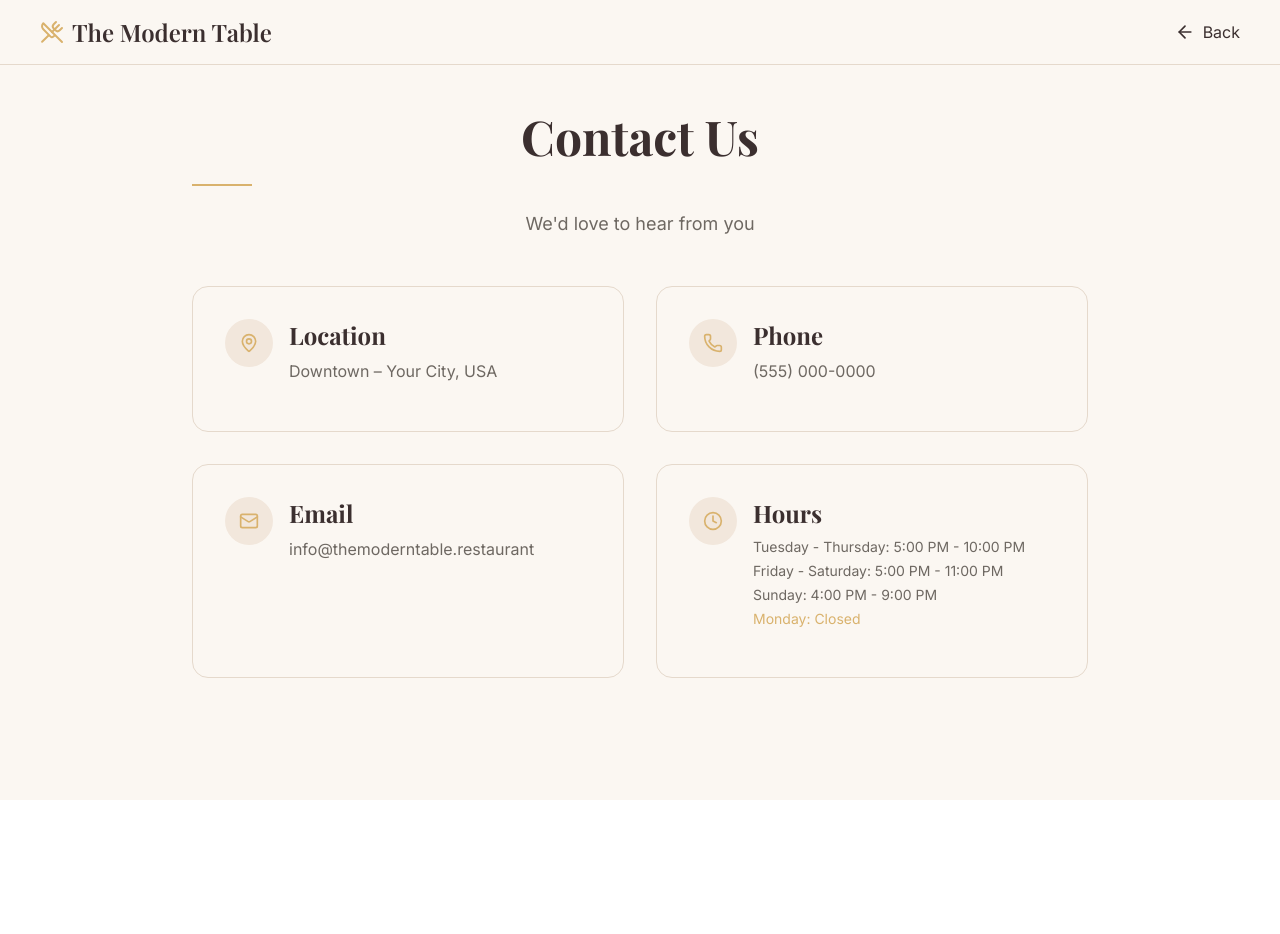
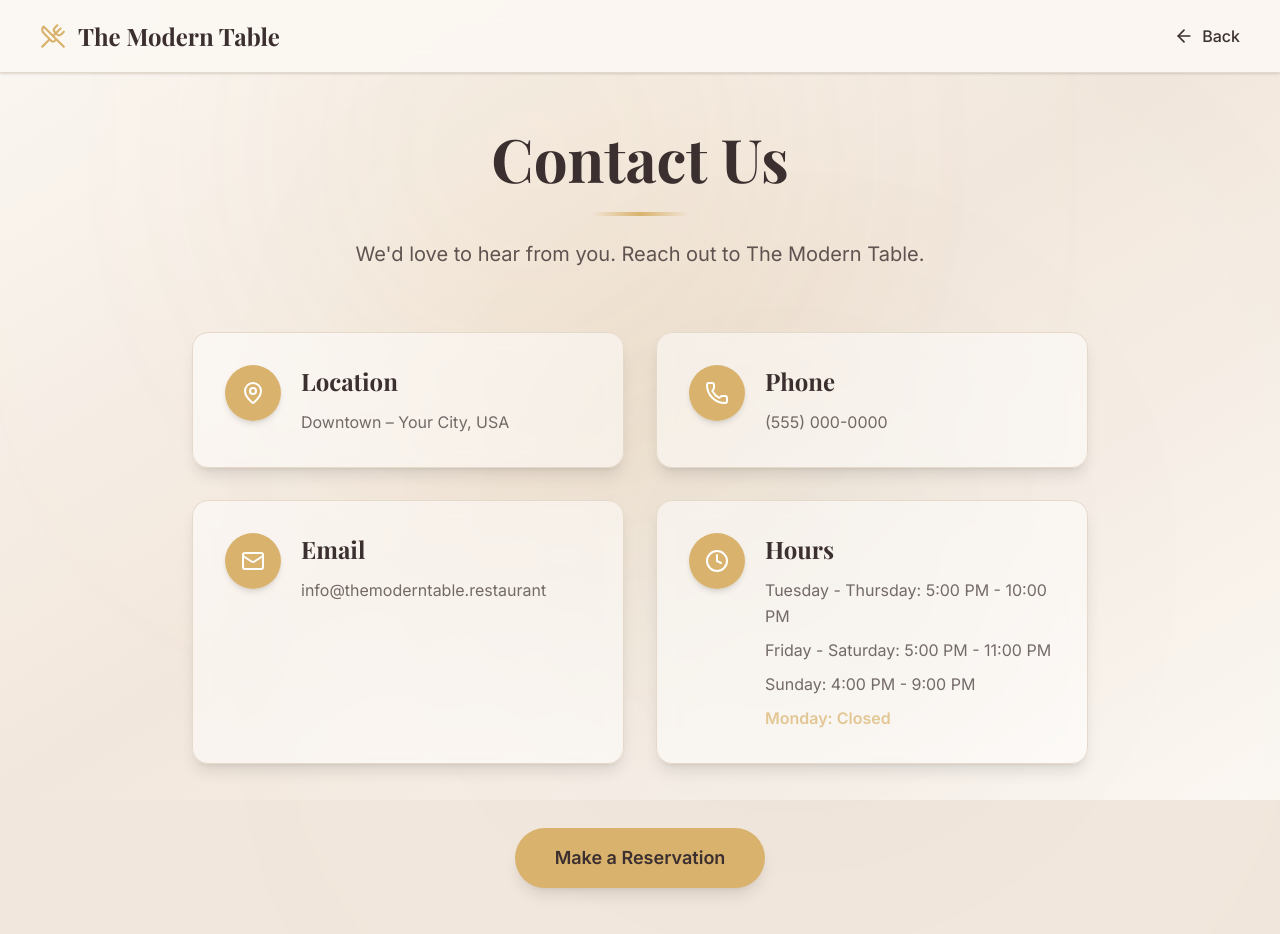
Before and after one commit to Amrragab78/the-modern-table, a Next.js app: page /page-neo/contact in a window 1280 px wide. Shown: the top 934 px of the page. Before the commit the page ends 800 px from the top, so only its background shows below. Built offline with nearby package versions, Linux system fonts and the light colour scheme.

Commit message:
Latest version with the new laouts

```diff
--- a/app/page-neo/contact/page.tsx
+++ b/app/page-neo/contact/page.tsx
@@ -11,22 +11,30 @@ const inter = Inter({ subsets: ["latin"], weight: ["300", "400", "500", "600"] }
 
 export default function ContactPage() {
   return (
-    <div className={`${inter.className} min-h-screen bg-[var(--brand-ivory)]`}>
+    <div className={`${inter.className} min-h-screen bg-[var(--brand-sand)] relative overflow-hidden`}>
+      {/* Warm Background Texture */}
+      <div className="fixed inset-0 z-0">
+        <div className="absolute inset-0 bg-gradient-to-br from-[var(--brand-ivory)] via-[var(--brand-sand)] to-[var(--brand-ivory)]"></div>
+        <div className="absolute inset-0 bg-[radial-gradient(circle_at_50%_50%,rgba(217,178,109,0.08),transparent_50%)]"></div>
+        <div className="absolute top-0 left-1/4 w-96 h-96 bg-[#D9B26D] rounded-full mix-blend-multiply filter blur-[128px] opacity-10 animate-blob"></div>
+        <div className="absolute bottom-0 right-1/4 w-96 h-96 bg-[#1F3A34] rounded-full mix-blend-multiply filter blur-[128px] opacity-5 animate-blob animation-delay-2000"></div>
+      </div>
+
       {/* Navbar */}
       <motion.header
         initial={{ y: -100 }}
         animate={{ y: 0 }}
         transition={{ duration: 0.6, ease: "easeOut" }}
-        className="fixed top-0 left-0 w-full z-50 bg-[var(--brand-ivory)]/95 backdrop-blur-sm border-b border-[var(--brand-border)]"
+        className="fixed top-0 left-0 w-full z-50 bg-[var(--brand-ivory)]/95 backdrop-blur-md border-b border-[var(--brand-border)] shadow-sm"
       >
-        <div className="max-w-7xl mx-auto px-6 md:px-10 py-4 flex justify-between items-center">
+        <div className="max-w-7xl mx-auto px-6 md:px-10 py-5 flex justify-between items-center">
           <Link href="/page-neo/hideaway-preview">
             <motion.div
-              className="flex items-center gap-2 cursor-pointer"
+              className="flex items-center gap-3 cursor-pointer"
               whileHover={{ scale: 1.02 }}
             >
-              <UtensilsCrossed className="text-[var(--brand-gold)]" size={24} />
-              <h1 className={`${playfair.className} text-xl md:text-2xl font-semibold text-[var(--brand-espresso)]`}>
+              <UtensilsCrossed className="text-[var(--brand-gold)]" size={26} />
+              <h1 className={`${playfair.className} text-xl md:text-2xl font-bold text-[var(--brand-espresso)]`}>
                 The Modern Table
               </h1>
             </motion.div>
@@ -34,7 +42,7 @@ export default function ContactPage() {
 
           <Link href="/page-neo/hideaway-preview">
             <motion.button
-              className="flex items-center gap-2 text-[var(--brand-espresso)] hover:text-[var(--brand-pine)] transition-colors"
+              className={`${inter.className} flex items-center gap-2 text-[var(--brand-espresso)] hover:text-[var(--brand-gold)] transition-colors font-medium`}
               whileHover={{ x: -5 }}
             >
               <ArrowLeft size={20} />
@@ -45,122 +53,168 @@ export default function ContactPage() {
       </motion.header>
 
       {/* Main Content */}
-      <div className="pt-28 pb-20 px-6">
-        <div className="max-w-4xl mx-auto">
+      <div className="relative z-10 pt-32 pb-24 px-6">
+        <div className="max-w-5xl mx-auto">
+          {/* Page Header */}
           <motion.div
             initial={{ opacity: 0, y: 30 }}
             animate={{ opacity: 1, y: 0 }}
-            className="text-center mb-12"
+            transition={{ duration: 0.8 }}
+            className="text-center mb-16"
           >
-            <h1 className={`${playfair.className} text-4xl md:text-5xl font-bold text-[var(--brand-espresso)] mb-6`}>
+            <h1 className={`${playfair.className} text-5xl md:text-6xl font-bold text-[var(--brand-espresso)] mb-6`}>
               Contact Us
             </h1>
-            <div className="rule mx-auto"></div>
-            <p className={`${inter.className} text-lg text-[var(--brand-muted)] mt-6`}>
-              We'd love to hear from you
+            {/* Gold accent underline */}
+            <div className="w-24 h-1 bg-gradient-to-r from-transparent via-[var(--brand-gold)] to-transparent mx-auto mb-6"></div>
+            <p className={`${inter.className} text-xl text-[var(--brand-espresso)] opacity-80 max-w-2xl mx-auto`}>
+              We'd love to hear from you. Reach out to The Modern Table.
             </p>
           </motion.div>
 
-          <div className="grid md:grid-cols-2 gap-8">
-            {/* Location */}
+          {/* Contact Cards Grid */}
+          <div className="grid md:grid-cols-2 gap-8 max-w-4xl mx-auto">
+            {/* Location Card */}
             <motion.div
-              initial={{ opacity: 0, y: 20 }}
+              initial={{ opacity: 0, y: 30 }}
               animate={{ opacity: 1, y: 0 }}
-              transition={{ delay: 0.1 }}
-              className="paper-alt rounded-2xl p-8 border border-[var(--brand-border)]"
+              transition={{ duration: 0.6, delay: 0.1 }}
+              className="group"
             >
-              <div className="flex items-start gap-4 mb-4">
-                <div className="w-12 h-12 rounded-full bg-[var(--brand-sand)] flex items-center justify-center shrink-0">
-                  <MapPin className="text-[var(--brand-gold)]" size={20} />
+              <div className="h-full rounded-2xl p-8 bg-white/50 backdrop-blur-sm border border-[var(--brand-border)] shadow-lg hover:shadow-xl hover:border-[var(--brand-gold)]/30 transition-all duration-300">
+                <div className="flex items-start gap-5">
+                  <div className="w-14 h-14 rounded-full bg-gradient-to-br from-[var(--brand-gold)] to-[#D9B26D] flex items-center justify-center shrink-0 group-hover:scale-110 transition-transform shadow-md">
+                    <MapPin className="text-white" size={24} />
                   </div>
-                <div>
-                  <h3 className={`${playfair.className} text-2xl font-bold text-[var(--brand-espresso)] mb-2`}>
+                  <div className="flex-1">
+                    <h3 className={`${playfair.className} text-2xl font-bold text-[var(--brand-espresso)] mb-3`}>
                       Location
                     </h3>
-                  <p className={`${inter.className} text-[var(--brand-muted)]`}>
+                    <p className={`${inter.className} text-[var(--brand-espresso)] opacity-70 leading-relaxed`}>
                       Downtown – Your City, USA
                     </p>
                   </div>
                 </div>
+              </div>
             </motion.div>
 
-            {/* Phone */}
+            {/* Phone Card */}
             <motion.div
-              initial={{ opacity: 0, y: 20 }}
+              initial={{ opacity: 0, y: 30 }}
               animate={{ opacity: 1, y: 0 }}
-              transition={{ delay: 0.2 }}
-              className="paper-alt rounded-2xl p-8 border border-[var(--brand-border)]"
+              transition={{ duration: 0.6, delay: 0.2 }}
+              className="group"
             >
-              <div className="flex items-start gap-4 mb-4">
-                <div className="w-12 h-12 rounded-full bg-[var(--brand-sand)] flex items-center justify-center shrink-0">
-                  <Phone className="text-[var(--brand-gold)]" size={20} />
+              <div className="h-full rounded-2xl p-8 bg-white/50 backdrop-blur-sm border border-[var(--brand-border)] shadow-lg hover:shadow-xl hover:border-[var(--brand-gold)]/30 transition-all duration-300">
+                <div className="flex items-start gap-5">
+                  <div className="w-14 h-14 rounded-full bg-gradient-to-br from-[var(--brand-gold)] to-[#D9B26D] flex items-center justify-center shrink-0 group-hover:scale-110 transition-transform shadow-md">
+                    <Phone className="text-white" size={24} />
                   </div>
-                <div>
-                  <h3 className={`${playfair.className} text-2xl font-bold text-[var(--brand-espresso)] mb-2`}>
+                  <div className="flex-1">
+                    <h3 className={`${playfair.className} text-2xl font-bold text-[var(--brand-espresso)] mb-3`}>
                       Phone
                     </h3>
                     <a
                       href="tel:+15550000000"
-                    className={`${inter.className} text-[var(--brand-muted)] hover:text-[var(--brand-gold)] transition-colors`}
+                      className={`${inter.className} text-[var(--brand-espresso)] opacity-70 hover:text-[var(--brand-gold)] hover:opacity-100 transition-all leading-relaxed inline-block`}
                     >
                       (555) 000-0000
                     </a>
                   </div>
                 </div>
+              </div>
             </motion.div>
 
-            {/* Email */}
+            {/* Email Card */}
             <motion.div
-              initial={{ opacity: 0, y: 20 }}
+              initial={{ opacity: 0, y: 30 }}
               animate={{ opacity: 1, y: 0 }}
-              transition={{ delay: 0.3 }}
-              className="paper-alt rounded-2xl p-8 border border-[var(--brand-border)]"
+              transition={{ duration: 0.6, delay: 0.3 }}
+              className="group"
             >
-              <div className="flex items-start gap-4 mb-4">
-                <div className="w-12 h-12 rounded-full bg-[var(--brand-sand)] flex items-center justify-center shrink-0">
-                  <Mail className="text-[var(--brand-gold)]" size={20} />
+              <div className="h-full rounded-2xl p-8 bg-white/50 backdrop-blur-sm border border-[var(--brand-border)] shadow-lg hover:shadow-xl hover:border-[var(--brand-gold)]/30 transition-all duration-300">
+                <div className="flex items-start gap-5">
+                  <div className="w-14 h-14 rounded-full bg-gradient-to-br from-[var(--brand-gold)] to-[#D9B26D] flex items-center justify-center shrink-0 group-hover:scale-110 transition-transform shadow-md">
+                    <Mail className="text-white" size={24} />
                   </div>
-                <div>
-                  <h3 className={`${playfair.className} text-2xl font-bold text-[var(--brand-espresso)] mb-2`}>
+                  <div className="flex-1">
+                    <h3 className={`${playfair.className} text-2xl font-bold text-[var(--brand-espresso)] mb-3`}>
                       Email
                     </h3>
                     <a
                       href="mailto:info@themoderntable.restaurant"
-                    className={`${inter.className} text-[var(--brand-muted)] hover:text-[var(--brand-gold)] transition-colors break-all`}
+                      className={`${inter.className} text-[var(--brand-espresso)] opacity-70 hover:text-[var(--brand-gold)] hover:opacity-100 transition-all leading-relaxed break-all inline-block`}
                     >
                       info@themoderntable.restaurant
                     </a>
                   </div>
                 </div>
+              </div>
             </motion.div>
 
-            {/* Hours */}
+            {/* Hours Card */}
             <motion.div
-              initial={{ opacity: 0, y: 20 }}
+              initial={{ opacity: 0, y: 30 }}
               animate={{ opacity: 1, y: 0 }}
-              transition={{ delay: 0.4 }}
-              className="paper-alt rounded-2xl p-8 border border-[var(--brand-border)]"
+              transition={{ duration: 0.6, delay: 0.4 }}
+              className="group"
             >
-              <div className="flex items-start gap-4 mb-4">
-                <div className="w-12 h-12 rounded-full bg-[var(--brand-sand)] flex items-center justify-center shrink-0">
-                  <Clock className="text-[var(--brand-gold)]" size={20} />
+              <div className="h-full rounded-2xl p-8 bg-white/50 backdrop-blur-sm border border-[var(--brand-border)] shadow-lg hover:shadow-xl hover:border-[var(--brand-gold)]/30 transition-all duration-300">
+                <div className="flex items-start gap-5">
+                  <div className="w-14 h-14 rounded-full bg-gradient-to-br from-[var(--brand-gold)] to-[#D9B26D] flex items-center justify-center shrink-0 group-hover:scale-110 transition-transform shadow-md">
+                    <Clock className="text-white" size={24} />
                   </div>
-                <div>
-                  <h3 className={`${playfair.className} text-2xl font-bold text-[var(--brand-espresso)] mb-2`}>
+                  <div className="flex-1">
+                    <h3 className={`${playfair.className} text-2xl font-bold text-[var(--brand-espresso)] mb-3`}>
                       Hours
                     </h3>
-                  <div className={`${inter.className} text-[var(--brand-muted)] text-sm space-y-1`}>
+                    <div className={`${inter.className} text-[var(--brand-espresso)] opacity-70 space-y-2 leading-relaxed`}>
                       <p>Tuesday - Thursday: 5:00 PM - 10:00 PM</p>
                       <p>Friday - Saturday: 5:00 PM - 11:00 PM</p>
                       <p>Sunday: 4:00 PM - 9:00 PM</p>
-                    <p className="text-[var(--brand-gold)]">Monday: Closed</p>
+                      <p className="text-[var(--brand-gold)] font-semibold opacity-100">Monday: Closed</p>
+                    </div>
                   </div>
                 </div>
               </div>
             </motion.div>
           </div>
+
+          {/* Call to Action */}
+          <motion.div
+            initial={{ opacity: 0, y: 30 }}
+            animate={{ opacity: 1, y: 0 }}
+            transition={{ duration: 0.8, delay: 0.6 }}
+            className="text-center mt-16"
+          >
+            <Link href="/page-neo/reservations">
+              <motion.button
+                className={`${inter.className} inline-flex items-center gap-3 px-10 py-4 rounded-full bg-[var(--brand-gold)] text-[var(--brand-espresso)] font-semibold text-lg shadow-lg hover:shadow-xl hover:scale-105 transition-all duration-300`}
+                whileHover={{ scale: 1.05 }}
+                whileTap={{ scale: 0.98 }}
+              >
+                Make a Reservation
+              </motion.button>
+            </Link>
+          </motion.div>
         </div>
       </div>
+
+      {/* Animation Styles */}
+      <style jsx global>{`
+        @keyframes blob {
+          0%, 100% { transform: translate(0, 0) scale(1); }
+          25% { transform: translate(20px, -50px) scale(1.1); }
+          50% { transform: translate(-20px, 20px) scale(0.9); }
+          75% { transform: translate(50px, 50px) scale(1.05); }
+        }
+        .animate-blob {
+          animation: blob 20s infinite;
+        }
+        .animation-delay-2000 {
+          animation-delay: 2s;
+        }
+      `}</style>
     </div>
   );
 }
--- a/app/page-neo/dining-menu/page.tsx
+++ b/app/page-neo/dining-menu/page.tsx
@@ -2,7 +2,7 @@
 
 import React from "react";
 import { motion } from "framer-motion";
-import { ArrowLeft, UtensilsCrossed } from "lucide-react";
+import { ArrowRight, UtensilsCrossed } from "lucide-react";
 import { Playfair_Display, Inter } from "next/font/google";
 import Link from "next/link";
 import { menu } from "../../data/menuData";
@@ -21,10 +21,10 @@ export default function DiningMenuPage() {
   ];
 
   return (
-    <div className="min-h-screen bg-[#F2F2F2] text-[#051622] overflow-hidden relative">
+    <div className="min-h-screen bg-[#FBF7F2] text-[#3B2F2F] overflow-hidden relative">
       {/* Background */}
-      <div className="fixed inset-0 bg-gradient-to-br from-[#F2F2F2] via-white to-[#F2F2F2] z-0">
-        <div className="absolute inset-0 bg-[radial-gradient(circle_at_50%_50%,rgba(229,199,119,0.05),transparent_50%)]"></div>
+      <div className="fixed inset-0 bg-gradient-to-br from-[#FBF7F2] via-[#FBF7F2] to-[#FBF7F2] z-0">
+        <div className="absolute inset-0 bg-[radial-gradient(circle_at_50%_50%,rgba(217,178,109,0.05),transparent_50%)]"></div>
       </div>
 
       {/* Navbar */}
@@ -32,7 +32,7 @@ export default function DiningMenuPage() {
         initial={{ y: -100 }}
         animate={{ y: 0 }}
         transition={{ duration: 0.6, ease: "easeOut" }}
-        className="fixed top-0 left-0 w-full z-50 bg-[#051622]/80 backdrop-blur-xl shadow-[0_8px_32px_rgba(229,199,119,0.1)] border-b border-[#E5C777]/30"
+        className="fixed top-0 left-0 w-full z-50 bg-[#FBF7F2]/90 backdrop-blur-xl shadow-sm border-b border-[#E5D9CC]"
       >
         <div className="max-w-7xl mx-auto px-6 md:px-10 py-5 flex justify-between items-center">
           <Link href="/page-neo">
@@ -40,20 +40,27 @@ export default function DiningMenuPage() {
               className="flex items-center gap-3 cursor-pointer"
               whileHover={{ scale: 1.05 }}
             >
-              <UtensilsCrossed className="text-[#E5C777]" size={28} />
-              <h1 className={`${playfair.className} text-2xl md:text-3xl font-normal tracking-[0.2em] text-[#F2F2F2]`}>
-                RESTAURANT <span className="text-[#E5C777] font-bold">OS</span>
+              <UtensilsCrossed className="text-[#D9B26D]" size={28} />
+              <h1 className={`${playfair.className} text-2xl md:text-3xl font-bold tracking-[0.18em] text-[#3B2F2F]`} style={{ textShadow: '0 2px 4px rgba(0,0,0,0.4)' }}>
+                THE MODERN TABLE
               </h1>
             </motion.div>
           </Link>
 
           <Link href="/page-neo">
             <motion.button
-              className={`${inter.className} flex items-center gap-2 text-[#E5C777] hover:text-[#8DA9C4] transition-colors`}
-              whileHover={{ x: -5 }}
+              className="group relative inline-flex items-center gap-3 px-8 py-3 rounded-full bg-[#D9B26D] text-[#3B2F2F] font-semibold text-base overflow-hidden shadow-lg"
+              whileHover={{ scale: 1.05 }}
+              whileTap={{ scale: 0.95 }}
             >
-              <ArrowLeft size={20} />
-              Back to Menu
+              <ArrowRight size={20} className="rotate-180 group-hover:-translate-x-1 transition-transform" />
+              <span className="relative z-10">Back to Home</span>
+              <motion.div
+                className="absolute inset-0 shadow-[0_0_20px_rgba(217,178,109,0.4)]"
+                initial={{ opacity: 0 }}
+                whileHover={{ opacity: 1 }}
+                transition={{ duration: 0.3 }}
+              ></motion.div>
             </motion.button>
           </Link>
         </div>
@@ -69,11 +76,11 @@ export default function DiningMenuPage() {
             transition={{ duration: 0.8 }}
             className="text-center mb-16"
           >
-            <h1 className={`${playfair.className} text-6xl md:text-7xl font-bold mb-4 text-[#051622]`}>
-              Dining Menu
+            <h1 className={`${playfair.className} text-5xl md:text-6xl font-bold mb-4 text-[#3B2F2F]`}>
+              The Modern Table — Dining Menu
             </h1>
             <div className="flex justify-center mt-6">
-              <div className="w-32 h-1 bg-gradient-to-r from-transparent via-[#E5C777] to-transparent"></div>
+              <div className="w-32 h-1 bg-gradient-to-r from-transparent via-[#D9B26D] to-transparent"></div>
             </div>
           </motion.div>
 
@@ -88,11 +95,11 @@ export default function DiningMenuPage() {
             >
               {/* Category Title */}
               <div className="text-center mb-10">
-                <h2 className={`${playfair.className} text-4xl md:text-5xl font-bold text-[#051622] mb-4`}>
+                <h2 className={`${playfair.className} text-4xl md:text-5xl font-bold text-[#3B2F2F] mb-4`}>
                   {category.label}
                 </h2>
                 <div className="flex justify-center">
-                  <div className="w-24 h-0.5 bg-[#E5C777]"></div>
+                  <div className="w-24 h-0.5 bg-[#D9B26D]"></div>
                 </div>
               </div>
 
@@ -104,20 +111,20 @@ export default function DiningMenuPage() {
                     initial={{ opacity: 0, y: 20 }}
                     animate={{ opacity: 1, y: 0 }}
                     transition={{ duration: 0.5, delay: categoryIndex * 0.1 + dishIndex * 0.05 }}
-                    className="border-b border-[#E5C777]/20 pb-8 last:border-0"
+                    className="border-b border-[#D9B26D]/20 pb-8 last:border-0"
                   >
                     {/* Dish Name and Price */}
                     <div className="flex justify-between items-start mb-4">
-                      <h3 className={`${playfair.className} text-2xl md:text-3xl font-semibold text-[#051622] text-center flex-1`}>
+                      <h3 className={`${playfair.className} text-2xl md:text-3xl font-semibold text-[#3B2F2F] text-center flex-1`}>
                         {dish.name}
                       </h3>
-                      <span className={`${playfair.className} text-2xl md:text-3xl font-bold text-[#051622] ml-6 whitespace-nowrap`}>
+                      <span className={`${playfair.className} text-2xl md:text-3xl font-bold text-[#D9B26D] ml-6 whitespace-nowrap`}>
                         {dish.price}
                       </span>
                     </div>
 
                     {/* Description */}
-                    <p className={`${inter.className} text-[#051622]/70 text-center text-sm md:text-base leading-relaxed max-w-3xl mx-auto`}>
+                    <p className={`${inter.className} text-[#3B2F2F]/70 text-center text-sm md:text-base leading-relaxed max-w-3xl mx-auto`}>
                       {dish.desc}
                     </p>
                   </motion.div>
@@ -127,7 +134,7 @@ export default function DiningMenuPage() {
               {/* Section Divider */}
               {categoryIndex < categories.length - 1 && (
                 <div className="flex justify-center mt-16">
-                  <div className="w-full max-w-xs h-px bg-gradient-to-r from-transparent via-[#E5C777]/30 to-transparent"></div>
+                  <div className="w-full max-w-xs h-px bg-gradient-to-r from-transparent via-[#D9B26D]/30 to-transparent"></div>
                 </div>
               )}
             </motion.section>
@@ -138,12 +145,12 @@ export default function DiningMenuPage() {
             initial={{ opacity: 0 }}
             animate={{ opacity: 1 }}
             transition={{ duration: 0.8, delay: 0.5 }}
-            className="text-center mt-16 pt-8 border-t border-[#E5C777]/20"
+            className="text-center mt-16 pt-8 border-t border-[#D9B26D]/20"
           >
-            <p className={`${inter.className} text-[#051622]/60 text-sm`}>
+            <p className={`${inter.className} text-[#3B2F2F]/60 text-sm`}>
               All prices subject to applicable taxes
             </p>
-            <p className={`${inter.className} text-[#051622]/50 text-xs mt-2`}>
+            <p className={`${inter.className} text-[#3B2F2F]/50 text-xs mt-2`}>
               Please inform your server of any dietary restrictions or allergies
             </p>
           </motion.div>
--- a/app/page-neo/takeout/page.tsx
+++ b/app/page-neo/takeout/page.tsx
@@ -145,20 +145,20 @@ export default function TakeoutPage() {
         className="fixed top-0 left-0 w-full z-50 bg-[var(--brand-ivory)]/95 backdrop-blur-sm border-b border-[var(--brand-border)]"
       >
         <div className="max-w-7xl mx-auto px-6 md:px-10 py-4 flex justify-between items-center">
-          <Link href="/page-neo/hideaway-preview">
+          <Link href="/page-neo">
             <motion.div
               className="flex items-center gap-2 cursor-pointer"
               whileHover={{ scale: 1.02 }}
             >
               <UtensilsCrossed className="text-[var(--brand-gold)]" size={24} />
-              <h1 className={`${playfair.className} text-xl md:text-2xl font-semibold text-[var(--brand-espresso)]`}>
-                The Hideaway
+              <h1 className={`${playfair.className} text-xl md:text-2xl font-bold text-[var(--brand-espresso)]`} style={{ textShadow: '0 2px 4px rgba(0,0,0,0.4)' }}>
+                THE MODERN TABLE
               </h1>
             </motion.div>
           </Link>
 
           <div className="flex items-center gap-4">
-            <Link href="/page-neo/hideaway-preview">
+            <Link href="/page-neo">
               <motion.button
                 className="flex items-center gap-2 text-[var(--brand-espresso)] hover:text-[var(--brand-pine)] transition-colors"
                 whileHover={{ x: -5 }}
```
Also changed, not shown: app/page-neo/page.tsx (+85 -59 lines), app/page-neo/reservations/page.tsx (+11 -3 lines). Lines whose indentation alone changed are shown as unchanged.
